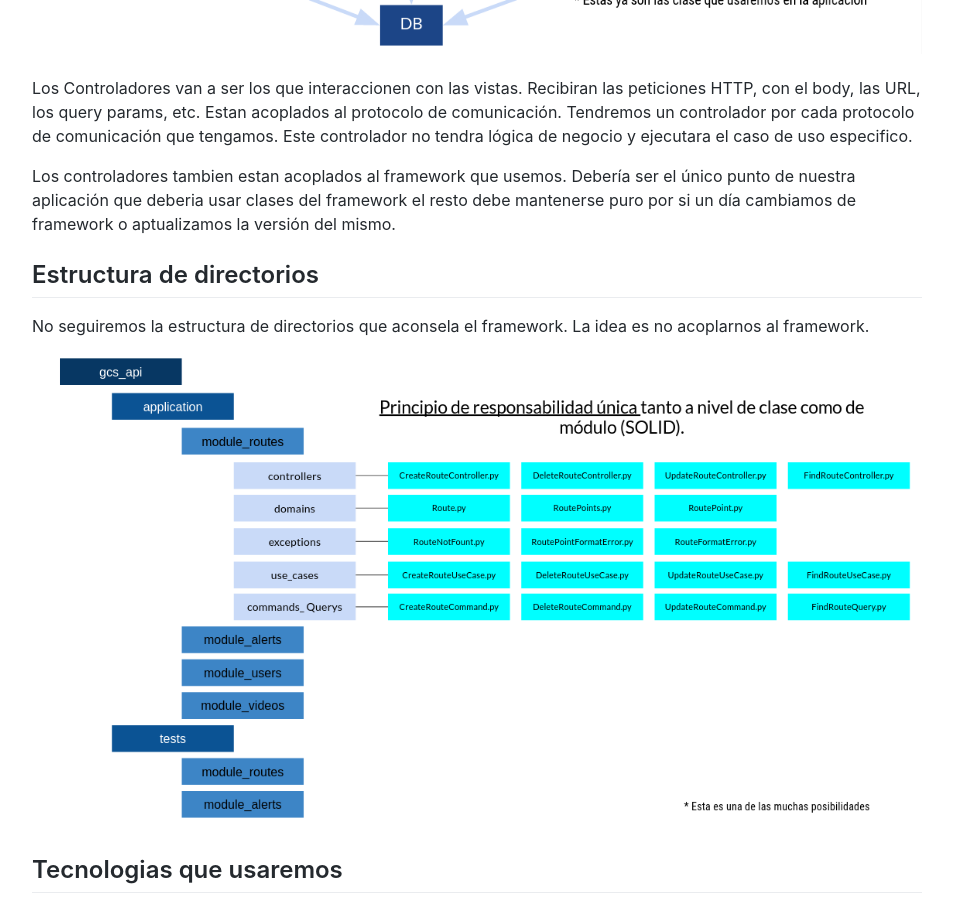
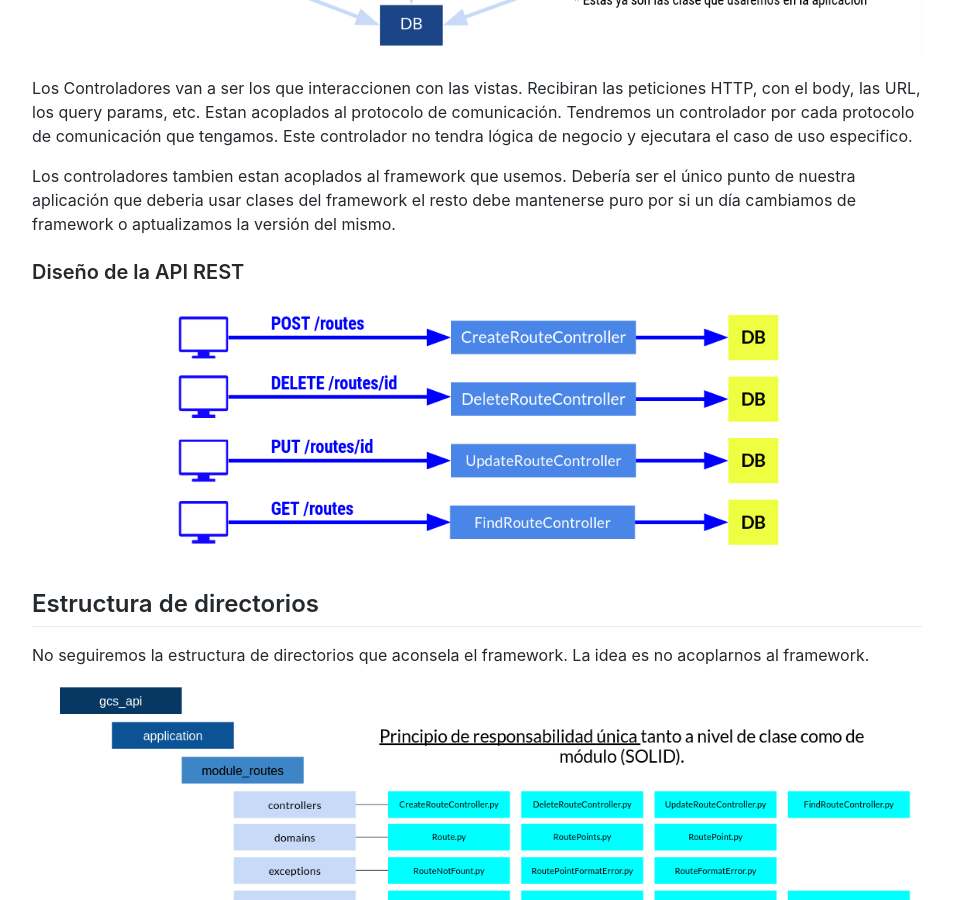
Before and after one commit to Akira3030/formacion, a Jekyll site: the page built from articulos/disenando-una-aplicacion.md, in a window 1280 px wide and 900 px high, scrolled down 3019 px. Shown: the whole window, without its empty margins (163-1116 px from the left). Built offline with Jekyll 4.4.1, drawn with Linux system fonts in a browser that asks for light colours; our own code applies the rules of GitHub Pages for plain Markdown files.

Commit message:
Update disenando-una-aplicacion.md

```diff
--- a/articulos/disenando-una-aplicacion.md
+++ b/articulos/disenando-una-aplicacion.md
@@ -69,6 +69,11 @@ Los Controladores van a ser los que interaccionen con las vistas. Recibiran las
 
 Los controladores tambien estan acoplados al framework que usemos. Debería ser el único punto de nuestra aplicación que deberia usar clases del framework el resto debe mantenerse puro por si un día cambiamos de framework o aptualizamos la versión del mismo.
 
+### Diseño de la API REST
+
+![alt text]({{ site.site_url }}/assets/img/diseño-aplicacion/http-verbos-aplicacion.png)
+
+
 ## Estructura de directorios
 
 No seguiremos la estructura de directorios que aconsela el framework. La idea es no acoplarnos al framework.
```
